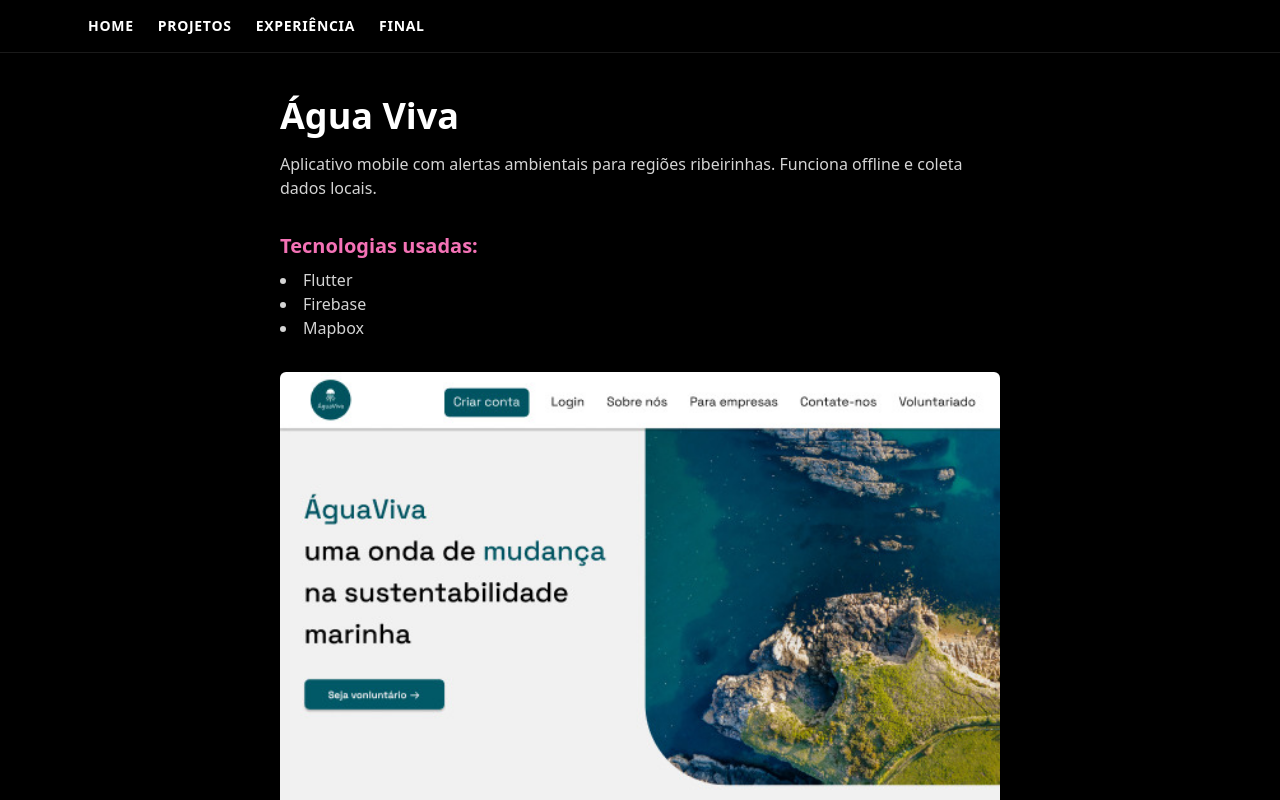
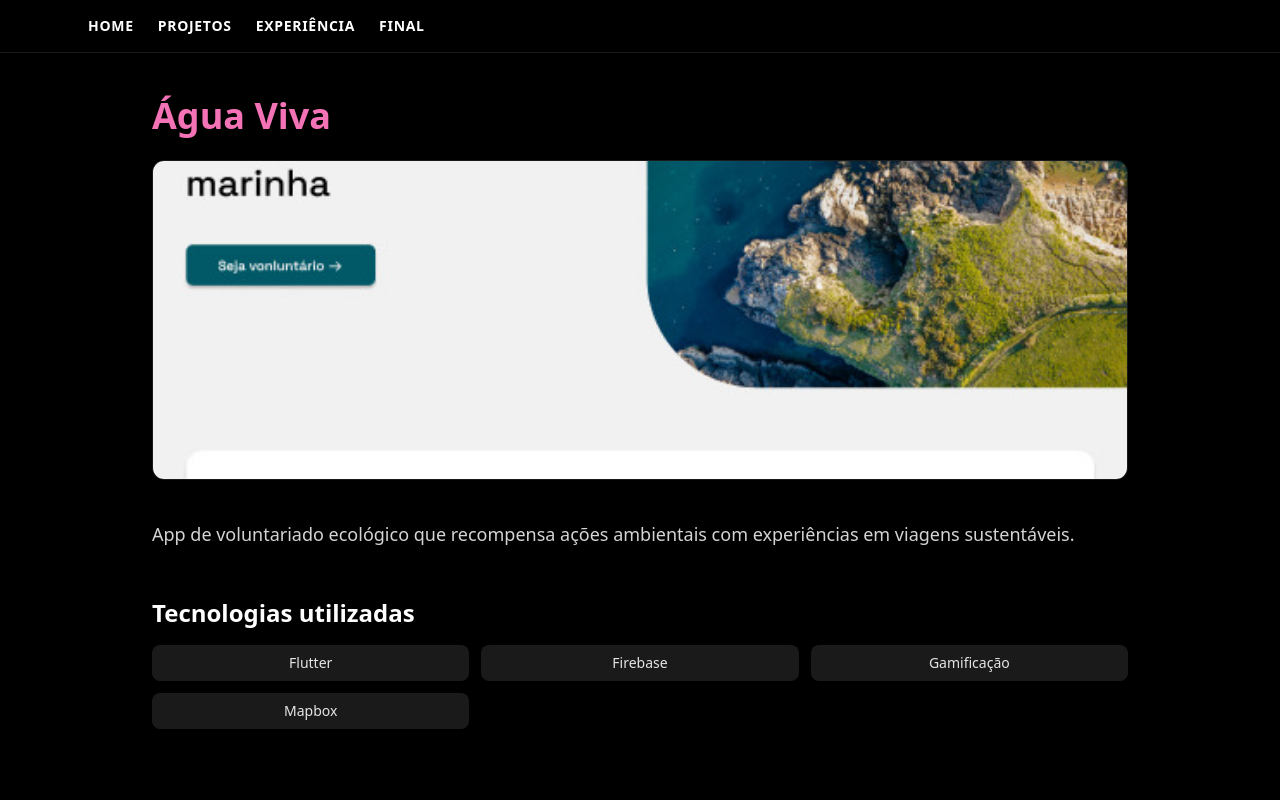
Before and after one commit to Melpscosta/melissapereira-portfolio, a React (Vite) app: page /projetos/agua-viva in a window 1280 px wide. Shown: the top 800 px of the page. Built offline with nearby package versions, Linux system fonts and the light colour scheme.

Commit message:
mudanças no projeto

```diff
--- a/src/Pages/ProjetoDetalhado.tsx
+++ b/src/Pages/ProjetoDetalhado.tsx
@@ -19,38 +19,41 @@
       initial={{ opacity: 0, y: 20 }}
       animate={{ opacity: 1, y: 0 }}
       transition={{ duration: 0.5 }}
-      className="min-h-screen max-w-3xl mx-auto px-6 py-24 text-white"
+      className="min-h-screen max-w-5xl mx-auto px-6 py-24 text-white"
     >
-      <h1 className="text-4xl font-bold mb-4">{projeto.titulo}</h1>
-      <p className="text-neutral-300 mb-8">{projeto.descricao}</p>
+      {/* Título */}
+      <h1 className="text-4xl font-bold mb-6 text-pink-400">{projeto.titulo}</h1>
 
-      <div className="mb-8">
-        <h2 className="text-xl font-semibold mb-2 text-pink-400">Tecnologias usadas:</h2>
-        <ul className="list-disc list-inside text-neutral-300">
-          {projeto.tecnologias.map((tech, idx) => (
-            <li key={idx}>{tech}</li>
-          ))}
-        </ul>
-      </div>
-
+      {/* Imagem principal */}
       {projeto.imagem && (
         <img
           src={projeto.imagem}
           alt={projeto.titulo}
-          className="rounded-md mb-8 w-full object-cover"
+          className="rounded-xl mb-10 w-full h-80 object-cover shadow-lg border border-white/10"
         />
       )}
 
-      {projeto.link && (
-        <a
-          href={projeto.link}
-          target="_blank"
-          rel="noopener noreferrer"
-          className="inline-block bg-pink-500 hover:bg-pink-600 text-white px-6 py-3 rounded transition"
-        >
-          Ver Projeto Online
-        </a>
-      )}
+      {/* Descrição */}
+      <p className="text-lg text-neutral-300 mb-12 leading-relaxed">
+        {projeto.descricao}
+      </p>
+
+      {/* Tecnologias */}
+      <div>
+        <h2 className="text-2xl font-semibold text-white mb-4">
+          Tecnologias utilizadas
+        </h2>
+        <ul className="grid grid-cols-2 sm:grid-cols-3 gap-3 text-neutral-200 text-sm">
+          {projeto.tecnologias.map((tech, idx) => (
+            <li
+              key={idx}
+              className="bg-white/10 py-2 px-4 rounded-lg text-center hover:bg-pink-500 hover:text-white transition"
+            >
+              {tech}
+            </li>
+          ))}
+        </ul>
+      </div>
     </motion.div>
   );
 }
--- a/src/components/ui/myWork.tsx
+++ b/src/components/ui/myWork.tsx
@@ -2,7 +2,6 @@
 import { motion } from "framer-motion";
 import { Button } from "@/components/ui/button";
 import { projetosDetalhados } from "../../data/ProjetoDetalhado";
-import { Github } from "lucide-react";
 
 const fadeInUp = {
   initial: { opacity: 0, y: 20 },
@@ -21,60 +20,41 @@
     >
       <h2 className="text-4xl font-bold mb-10 text-center">Projetos</h2>
       <p className="text-neutral-300 max-w-2xl mx-auto text-sm mb-12">
-        Ao longo dos meus dois anos de formação na FIAP, tive a oportunidade de
-        participar de uma variedade de projetos desafiadores, tanto individuais
-        quanto em equipe. Cada um deles representou uma etapa importante na
-        minha jornada como desenvolvedora. Esses projetos me permitiram aplicar
-        na prática os conhecimentos adquiridos em sala de aula, explorar novas
-        tecnologias, resolver problemas reais e desenvolver uma visão mais
-        completa sobre o ciclo de desenvolvimento de software. A seguir, você
-        poderá explorar alguns desses trabalhos, que refletem minha evolução
-        técnica, criatividade e comprometimento com soluções funcionais e bem
-        projetadas.
+        Participei ativamente de projetos com forte impacto social, ambiental e tecnológico.
+        Cada solução foi pensada com foco em acessibilidade, impacto real e experiência de usuário.
       </p>
 
-    <div className="grid grid-cols-1 sm:grid-cols-2 lg:grid-cols-3 gap-10">
+      <div className="grid grid-cols-1 sm:grid-cols-2 lg:grid-cols-3 gap-8">
         {slugs.map((slug, i) => {
           const proj = projetosDetalhados[slug];
           return (
             <div
               key={i}
-            className="bg-neutral-900 rounded-xl shadow-lg overflow-hidden transition-transform hover:-translate-y-1 hover:shadow-pink-500/30"
+              className="group bg-neutral-900 border border-white/10 rounded-xl overflow-hidden transition-all hover:ring-1 hover:ring-pink-500 shadow-lg relative"
             >
-            {/* Imagem no topo */}
               {proj.imagem && (
                 <img
                   src={proj.imagem}
                   alt={proj.titulo}
-                className="w-full h-48 object-cover"
+                  className="w-full h-60 object-cover"
                 />
               )}
 
-            <div className="p-6 flex flex-col h-full">
-              <h3 className="text-pink-400 text-lg font-semibold mb-2">
+              <div className="p-5 flex flex-col items-start text-left">
+                <h3 className="text-lg font-bold text-white mb-1 truncate w-full">
                   {proj.titulo}
                 </h3>
-              <p className="text-sm text-neutral-400 mb-6">{proj.descricao}</p>
+                <p className="text-sm text-neutral-400">Web Development</p>
 
-              <div className="mt-auto flex gap-3">
-                <button
-                  className="flex-1 border border-neutral-700 text-white py-2 rounded-md hover:bg-pink-600 transition text-sm"
+                {/* Hover Button */}
+                <div className="opacity-0 group-hover:opacity-100 transition-opacity duration-300 mt-6 w-full">
+                  <Button
+                    variant="outline"
+                    className="border-white text-white w-full hover:bg-pink-500 hover:text-white transition"
                     onClick={() => (window.location.href = `/projetos/${slug}`)}
                   >
-                  Ver mais
-                </button>
-
-                {proj.github && (
-                  <a
-                    href={proj.github}
-                    target="_blank"
-                    rel="noopener noreferrer"
-                    className="flex-1 flex items-center justify-center gap-2 border border-neutral-700 text-white py-2 rounded-md hover:bg-neutral-800 transition text-sm"
-                  >
-                    <Github size={16} />
-                    GitHub
-                  </a>
-                )}
+                    Show project
+                  </Button>
                 </div>
               </div>
             </div>
--- a/src/data/ProjetoDetalhado.ts
+++ b/src/data/ProjetoDetalhado.ts
@@ -1,44 +1,43 @@
 export const projetosDetalhados: Record<string, {
-  github?: string;
   titulo: string;
   descricao: string;
   tecnologias: string[];
   imagem?: string;
-  link?: string;
 }> = {
   "mottu": {
-    titulo: "Mottu",
-    descricao: "Sistema interno para controle de entregas, notificações e interface aprimorada para o time operacional.",
-    tecnologias: ["React", "TypeScript", "Firebase"],
-    imagem: "../../public/assets/mottu.jpg",
-    github: "https://github.com/Melpscosta/mottu"
+    titulo: "Challenge Mottu",
+    descricao: "Sistema inteligente para mapeamento de pátios com QR Codes, BLE e IoT embarcado, otimizando localização de motos.",
+    tecnologias: ["React", "React Native", "Tailwind", "Supabase", "ESP32", "Node.js"],
+    imagem: "/assets/mottu.jpg"
   },
   "conexao-solidaria": {
     titulo: "Conexão Solidária",
-    descricao: "Plataforma web que conecta voluntários a ONGs, com painéis administrativos e suporte para doações.",
-    tecnologias: ["Next.js", "Tailwind", "Node.js"],
-    imagem: "/assets/conexao.png",
-    github: "https://github.com/Melpscosta/conexao-solidaria"
+    descricao: "App offline via Bluetooth Mesh para comunicação em áreas sem internet durante emergências e desastres naturais.",
+    tecnologias: ["React Native", "Java Spring Boot", "Docker", "BLE", "PostgreSQL"],
+    imagem: "/assets/conexao.png"
   },
   "agua-viva": {
     titulo: "Água Viva",
-    descricao: "Aplicativo mobile com alertas ambientais para regiões ribeirinhas. Funciona offline e coleta dados locais.",
-    tecnologias: ["Flutter", "Firebase", "Mapbox"],
-    imagem: "../../public/assets/aguaviva.jpg",
-    github: "https://github.com/Melpscosta/agua-viva"
+    descricao: "App de voluntariado ecológico que recompensa ações ambientais com experiências em viagens sustentáveis.",
+    tecnologias: ["Flutter", "Firebase", "Gamificação", "Mapbox"],
+    imagem: "/assets/aguaviva.jpg"
   },
   "marcacao-de-consultas-medicas": {
     titulo: "Marcação de Consultas Médicas",
-    descricao: "Sistema online para agendamento de consultas em clínicas populares, com foco em acessibilidade.",
+    descricao: "Sistema para agendamento online de consultas populares, com foco em usabilidade e acessibilidade ampla.",
     tecnologias: ["Vue.js", "Laravel", "MySQL"],
-    imagem: "/assets/marcacao.png",
-    github: "https://github.com/Melpscosta/marcacaoDeConsultasMedicas.git"
+    imagem: "/assets/marcacao.png"
   },
   "porto-seguro": {
-    titulo: "Porto Seguro",
-    descricao: "Dashboard para corretores acompanharem sinistros e propostas em tempo real, com visual moderno e responsivo.",
-    tecnologias: ["React", "Redux", "SASS"],
-    imagem: "../../public/assets/porto.jpg",
-    github: "https://github.com/Melpscosta/porto-seguro"
+    titulo: "Cyber Cheetahs – Porto Seguro",
+    descricao: "Plataforma para diagnóstico inteligente de veículos, prontuário automotivo e capacitação de mecânicos.",
+    tecnologias: ["React", "Firebase", "UX/UI", "Node.js"],
+    imagem: "/assets/porto.jpg"
+  },
+  "ecolar": {
+    titulo: "Ecolar",
+    descricao: "WebApp que calcula a pegada de carbono doméstica e sugere ações para redução de custos e emissões.",
+    tecnologias: ["React", "Node.js", "MySQL", "IoT (opcional)"],
+    imagem: "/assets/ecolar.jpg"
   }
 };
```
Lines whose indentation alone changed are shown as unchanged.
